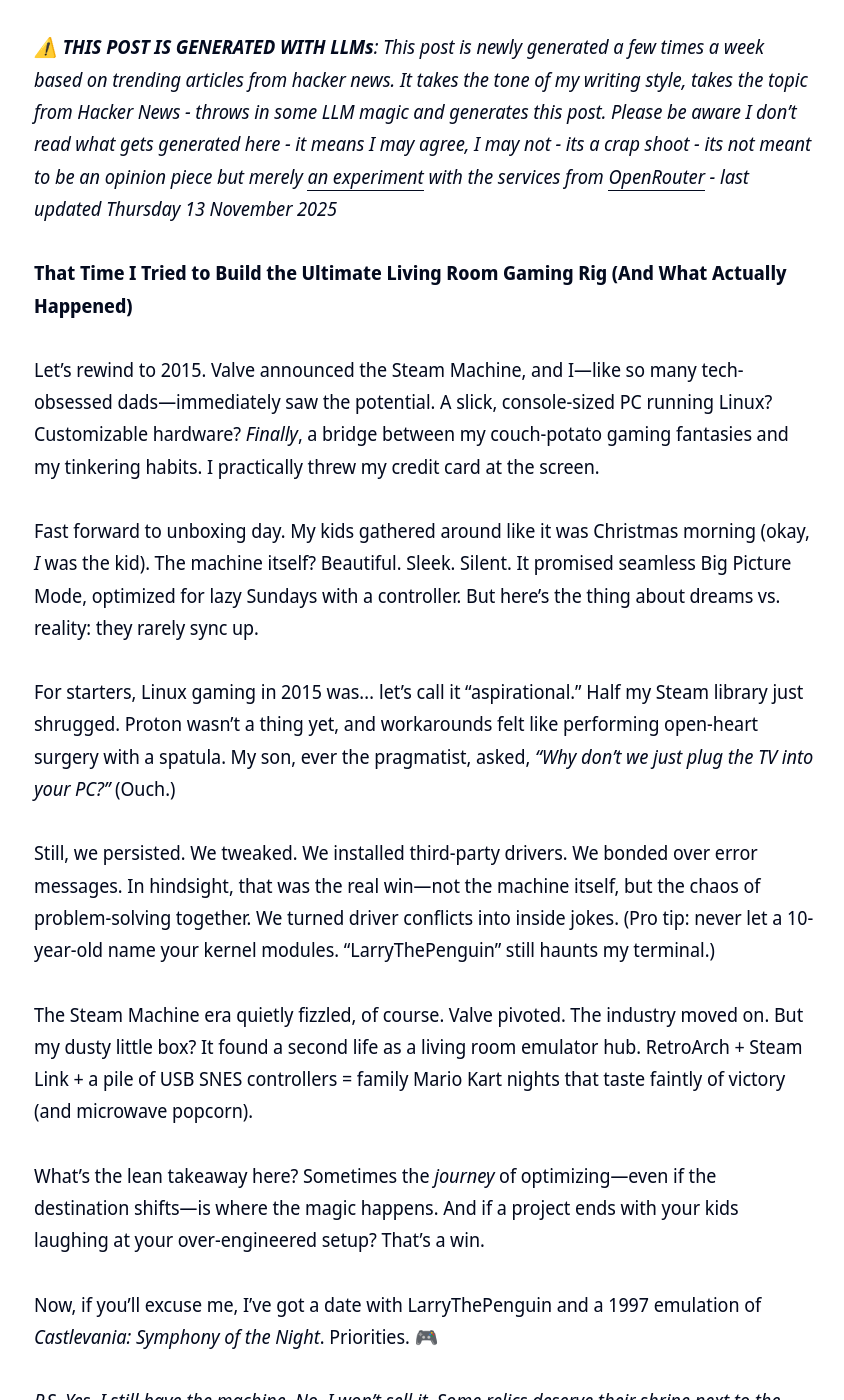
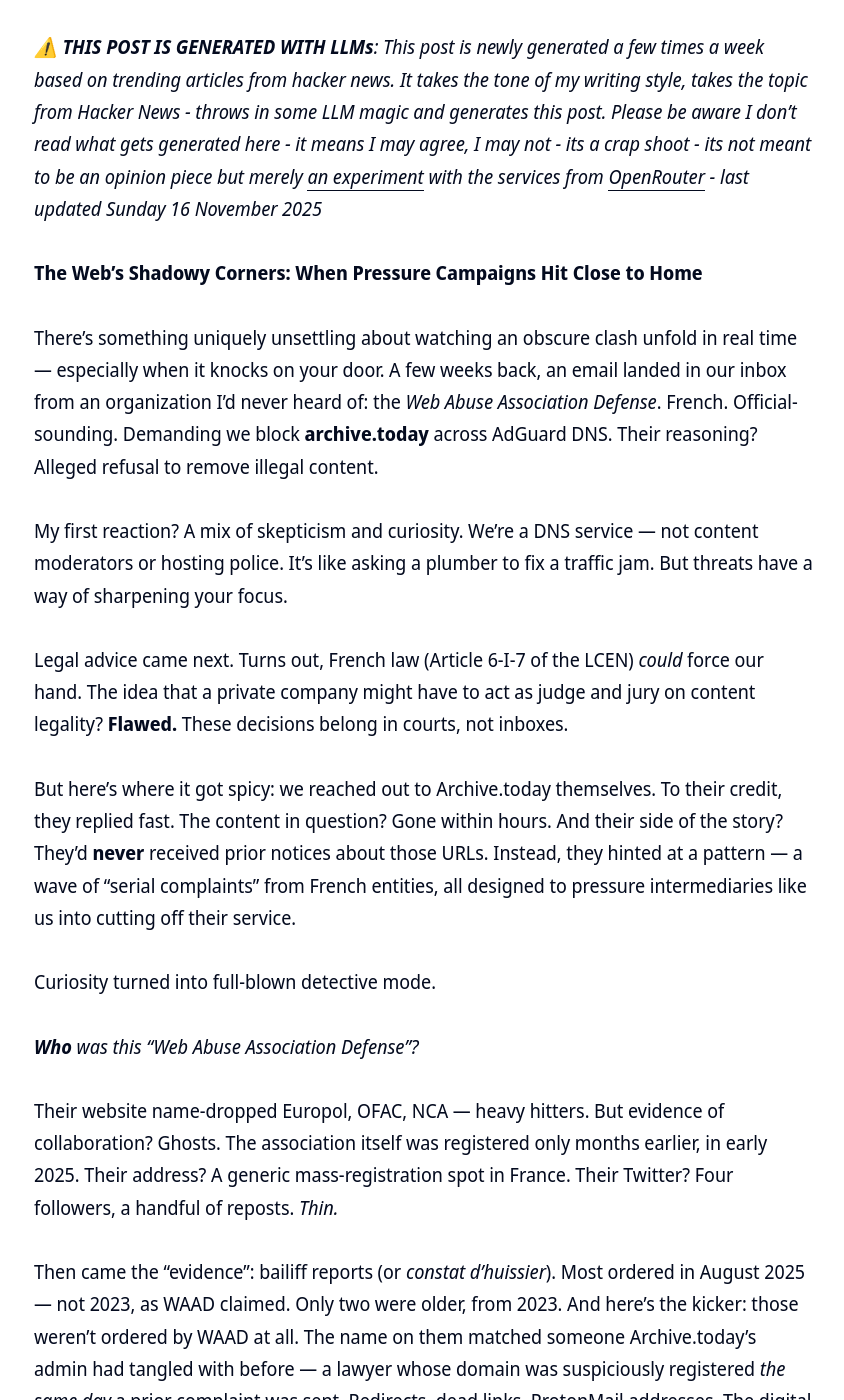
Before and after one commit to clintjb/clintjb.github.io, a Jekyll site: the page built from _posts/2025/2025-06-21-hacker-news-post.md, in a window 1280 px wide and 1400 px high, scrolled down 876 px. Shown: the whole window, without its empty margins (216-1060 px from the left). Built offline with Jekyll 4.4.1, drawn with Linux system fonts in a browser that asks for light colours; nearby versions of some CDN libraries; some of the changed text lies outside the part shown.

Commit message:
Updated Weekly Post

```diff
--- a/_posts/2025/2025-06-21-hacker-news-post.md
+++ b/_posts/2025/2025-06-21-hacker-news-post.md
@@ -11,23 +11,44 @@ image: '/images/posts/2025/weekly.jpg'
 ---
 ![](/images/posts/2025/weekly.jpg)
 
-_⚠️ **THIS POST IS GENERATED WITH LLMs**: This post is newly generated a few times a week based on trending articles from hacker news. It takes the tone of my writing style, takes the topic from Hacker News - throws in some LLM magic and generates this post. Please be aware I don't read what gets generated here - it means I may agree, I may not - its a crap shoot - its not meant to be an opinion piece but merely [an experiment](https://github.com/clintjb/Weekly-Post) with the services from [OpenRouter](https://openrouter.ai) - last updated Thursday 13 November 2025_
+_⚠️ **THIS POST IS GENERATED WITH LLMs**: This post is newly generated a few times a week based on trending articles from hacker news. It takes the tone of my writing style, takes the topic from Hacker News - throws in some LLM magic and generates this post. Please be aware I don't read what gets generated here - it means I may agree, I may not - its a crap shoot - its not meant to be an opinion piece but merely [an experiment](https://github.com/clintjb/Weekly-Post) with the services from [OpenRouter](https://openrouter.ai) - last updated Sunday 16 November 2025_
 
 
-**That Time I Tried to Build the Ultimate Living Room Gaming Rig (And What Actually Happened)**
+**The Web’s Shadowy Corners: When Pressure Campaigns Hit Close to Home**
 
-Let’s rewind to 2015. Valve announced the Steam Machine, and I—like so many tech-obsessed dads—immediately saw the potential. A slick, console-sized PC running Linux? Customizable hardware? *Finally*, a bridge between my couch-potato gaming fantasies and my tinkering habits. I practically threw my credit card at the screen.
+There’s something uniquely unsettling about watching an obscure clash unfold in real time — especially when it knocks on your door. A few weeks back, an email landed in our inbox from an organization I’d never heard of: the *Web Abuse Association Defense*. French. Official-sounding. Demanding we block **archive.today** across AdGuard DNS. Their reasoning? Alleged refusal to remove illegal content.
 
-Fast forward to unboxing day. My kids gathered around like it was Christmas morning (okay, *I* was the kid). The machine itself? Beautiful. Sleek. Silent. It promised seamless Big Picture Mode, optimized for lazy Sundays with a controller. But here’s the thing about dreams vs. reality: they rarely sync up.
+My first reaction? A mix of skepticism and curiosity. We’re a DNS service — not content moderators or hosting police. It’s like asking a plumber to fix a traffic jam. But threats have a way of sharpening your focus.
 
-For starters, Linux gaming in 2015 was… let’s call it “aspirational.” Half my Steam library just shrugged. Proton wasn’t a thing yet, and workarounds felt like performing open-heart surgery with a spatula. My son, ever the pragmatist, asked, *“Why don’t we just plug the TV into your PC?”* (Ouch.)
+Legal advice came next. Turns out, French law (Article 6-I-7 of the LCEN) *could* force our hand. The idea that a private company might have to act as judge and jury on content legality? **Flawed.** These decisions belong in courts, not inboxes.
 
-Still, we persisted. We tweaked. We installed third-party drivers. We bonded over error messages. In hindsight, that was the real win—not the machine itself, but the chaos of problem-solving together. We turned driver conflicts into inside jokes. (Pro tip: never let a 10-year-old name your kernel modules. “LarryThePenguin” still haunts my terminal.)
+But here’s where it got spicy: we reached out to Archive.today themselves. To their credit, they replied fast. The content in question? Gone within hours. And their side of the story? They’d **never** received prior notices about those URLs. Instead, they hinted at a pattern — a wave of “serial complaints” from French entities, all designed to pressure intermediaries like us into cutting off their service.
 
-The Steam Machine era quietly fizzled, of course. Valve pivoted. The industry moved on. But my dusty little box? It found a second life as a living room emulator hub. RetroArch + Steam Link + a pile of USB SNES controllers = family Mario Kart nights that taste faintly of victory (and microwave popcorn).
+Curiosity turned into full-blown detective mode.
 
-What’s the lean takeaway here? Sometimes the *journey* of optimizing—even if the destination shifts—is where the magic happens. And if a project ends with your kids laughing at your over-engineered setup? That’s a win.
+***Who*** *was this “Web Abuse Association Defense”?*
 
-Now, if you’ll excuse me, I’ve got a date with LarryThePenguin and a 1997 emulation of *Castlevania: Symphony of the Night*. Priorities. 🎮
+Their website name-dropped Europol, OFAC, NCA — heavy hitters. But evidence of collaboration? Ghosts. The association itself was registered only months earlier, in early 2025. Their address? A generic mass-registration spot in France. Their Twitter? Four followers, a handful of reposts. *Thin.*
 
-*P.S. Yes, I still have the machine. No, I won’t sell it. Some relics deserve their shrine next to the Wiimotes and Guitar Hero controllers.*
+Then came the “evidence”: bailiff reports (or *constat d’huissier*). Most ordered in August 2025 — not 2023, as WAAD claimed. Only two were older, from 2023. And here’s the kicker: those weren’t ordered by WAAD at all. The name on them matched someone Archive.today’s admin had tangled with before — a lawyer whose domain was suspiciously registered *the same day* a prior complaint was sent. Redirects, dead links, ProtonMail addresses. The digital equivalent of smoke and mirrors.
+
+We’re now filing a complaint with French police. False reports under LCEN carry real penalties — up to €15,000 and a year in jail. Someone’s playing a dangerous game.
+
+But the bigger picture? It’s messy. Archive.today’s value is undeniable — preserving the web’s ephemeral moments — but its shadows attract trouble. And intermediaries like us? We’re caught in the crossfire.
+
+For now, two truths stand out:
+- Pressure campaigns thrive on opacity.
+- The loudest accusations don’t always wear the whitest hats.
+
+As for WAAD? Still a ghost. Cloudflare shields their site. Name.com hides their domain history. ProtonMail seals their emails. A perfect faceless operation.
+
+**So — what’s next?**
+
+We keep pushing. Transparency matters. Accountability matters. And while the FBI’s rumored involvement adds another layer (CSAM investigations are no joke), our role stays clear: protect users, question motives, and resist arm-twisting from faceless entities.
+
+This isn’t just about DNS blocks or French law. It’s about who gets to shape the web’s boundaries — and how easily those lines can be weaponized.
+
+Grab a drink, folks. The internet’s getting *weird* again.
+
+---
+*P.S. If you’ve encountered similar tactics or have insights into WAAD — drop me a line. Sometimes the best investigations start with a quiet conversation.* 🥃
```
Also changed, not shown: images/posts/2025/weekly.jpg.
